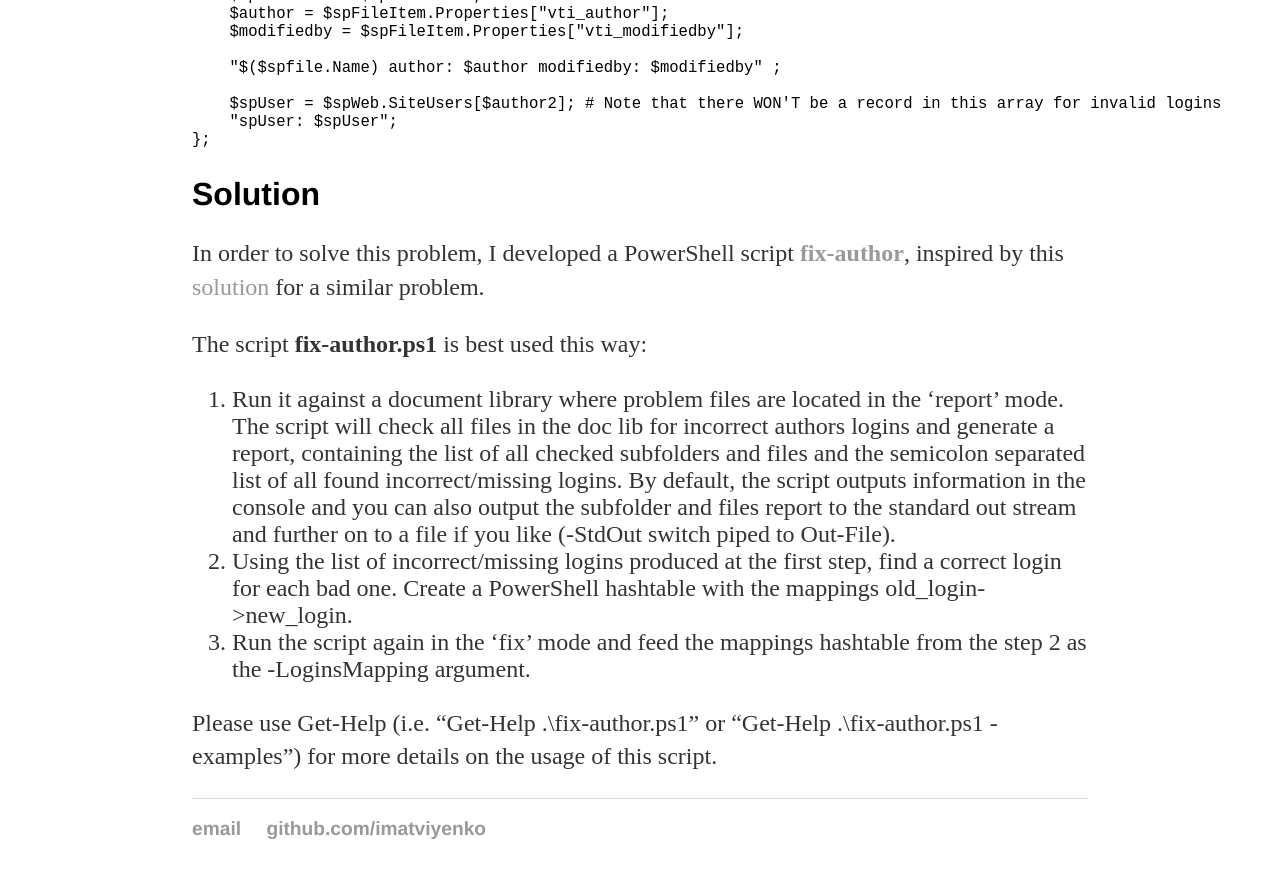
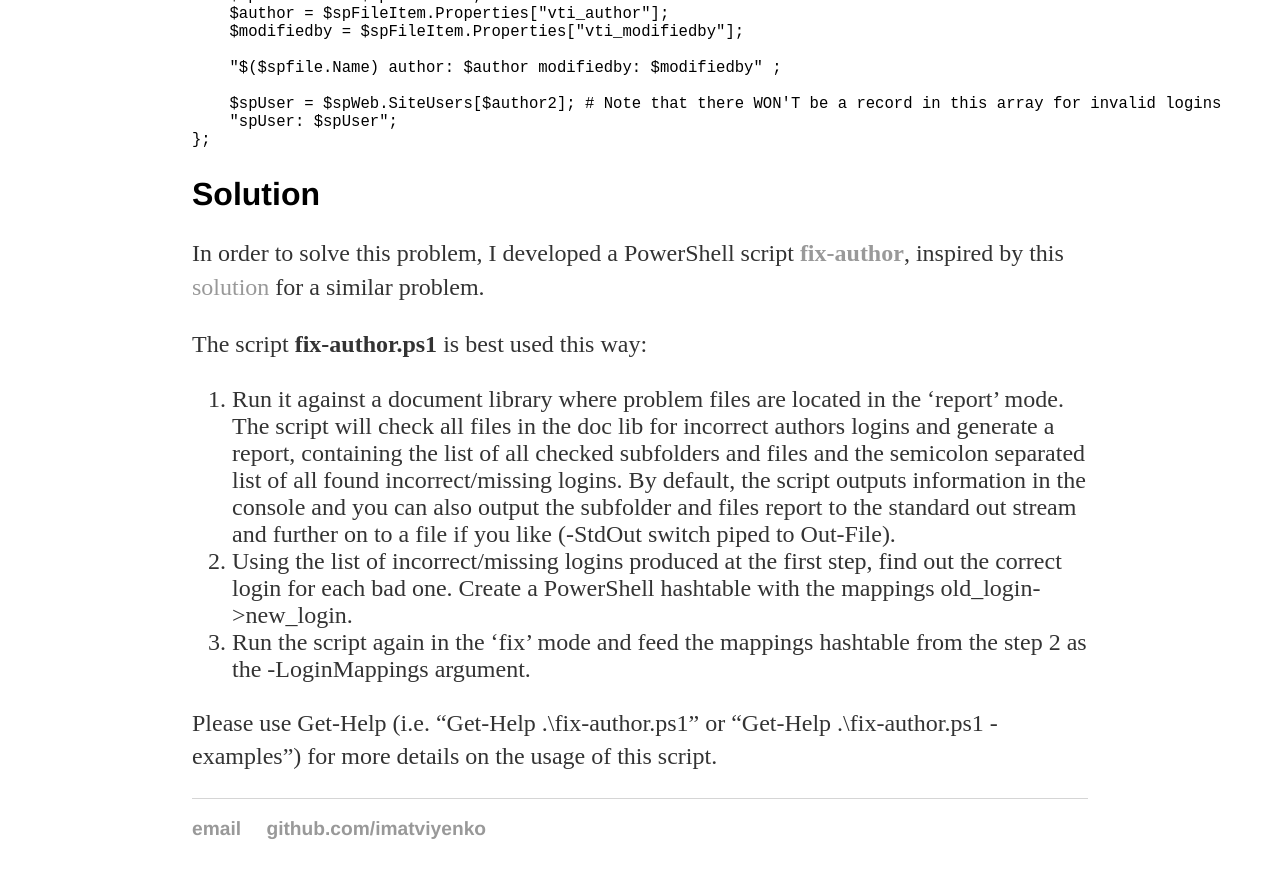
Before and after one commit to imatviyenko/imatviyenko.github.io, a Jekyll site: the page built from _posts/2018-09-06-SharePoint_fix-author.md, in a window 1280 px wide and 900 px high, scrolled down 2039 px. Shown: the top 878 px of the window. Built offline with Jekyll 4.4.1, drawn with Linux system fonts in a browser that asks for light colours.

Commit message:
Minor text change

```diff
--- a/_posts/2018-09-06-SharePoint_fix-author.md
+++ b/_posts/2018-09-06-SharePoint_fix-author.md
@@ -77,7 +77,7 @@ In order to solve this problem, I developed a PowerShell script **[fix-author](h
 
 The script **fix-author.ps1** is best used this way:
 1. Run it against a document library where problem files are located in the 'report' mode. The script will check all files in the doc lib for incorrect authors logins and generate a report, containing the list of all checked subfolders and files and the semicolon separated list of all found incorrect/missing logins. By default, the script outputs information in the console and you can also output the subfolder and files report to the standard out stream and further on to a file if you like (-StdOut switch piped to Out-File).
-2. Using the list of incorrect/missing logins produced at the first step, find a correct login for each bad one. Create a PowerShell hashtable with the mappings old_login->new_login.
-3. Run the script again in the 'fix' mode and feed the mappings hashtable from the step 2 as the -LoginsMapping argument.
+2. Using the list of incorrect/missing logins produced at the first step, find out the correct login for each bad one. Create a PowerShell hashtable with the mappings old_login->new_login.
+3. Run the script again in the 'fix' mode and feed the mappings hashtable from the step 2 as the -LoginMappings argument.
 
 Please use Get-Help (i.e. "Get-Help .\fix-author.ps1" or "Get-Help .\fix-author.ps1 -examples") for more details on the usage of this script.
```
